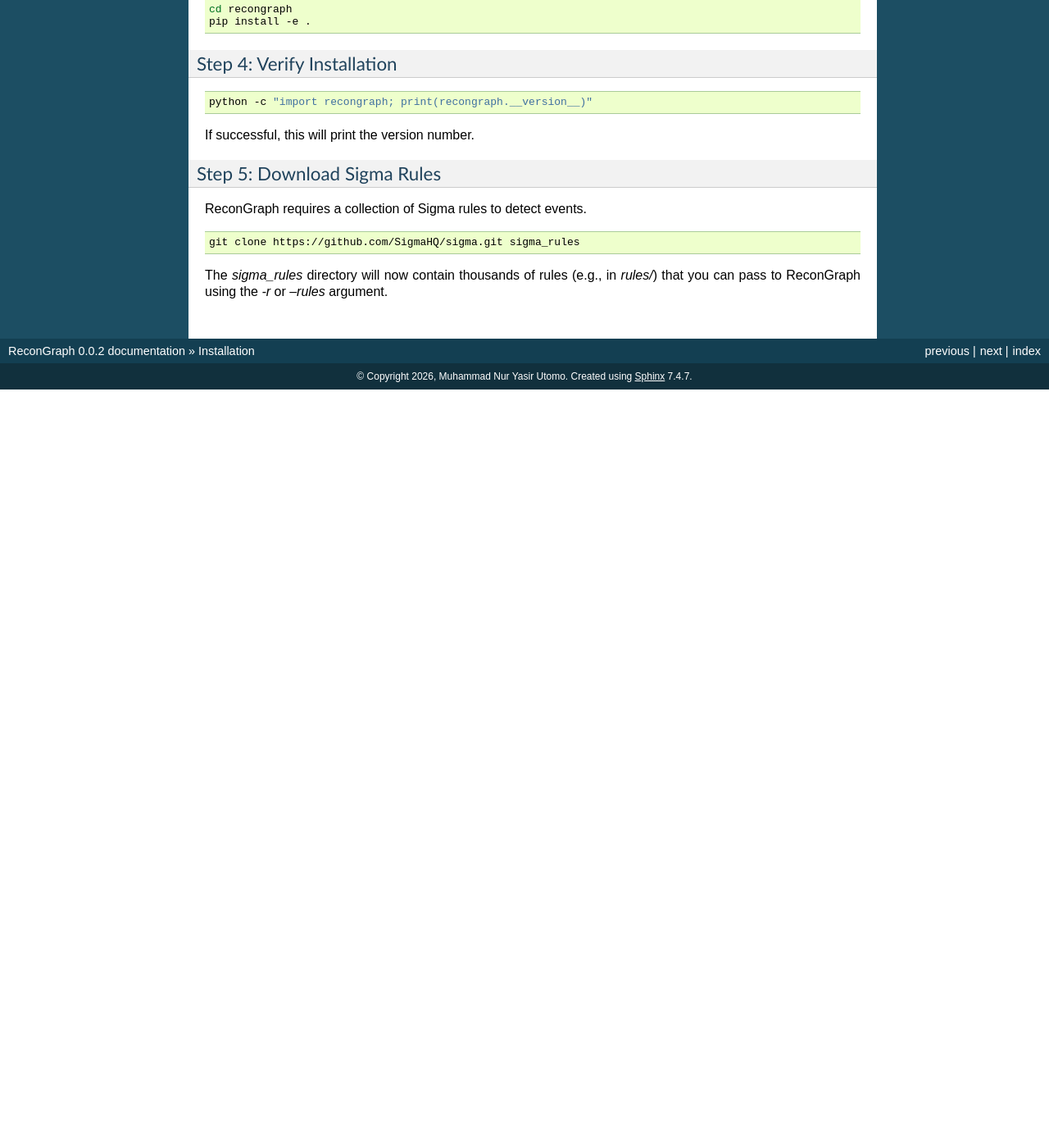
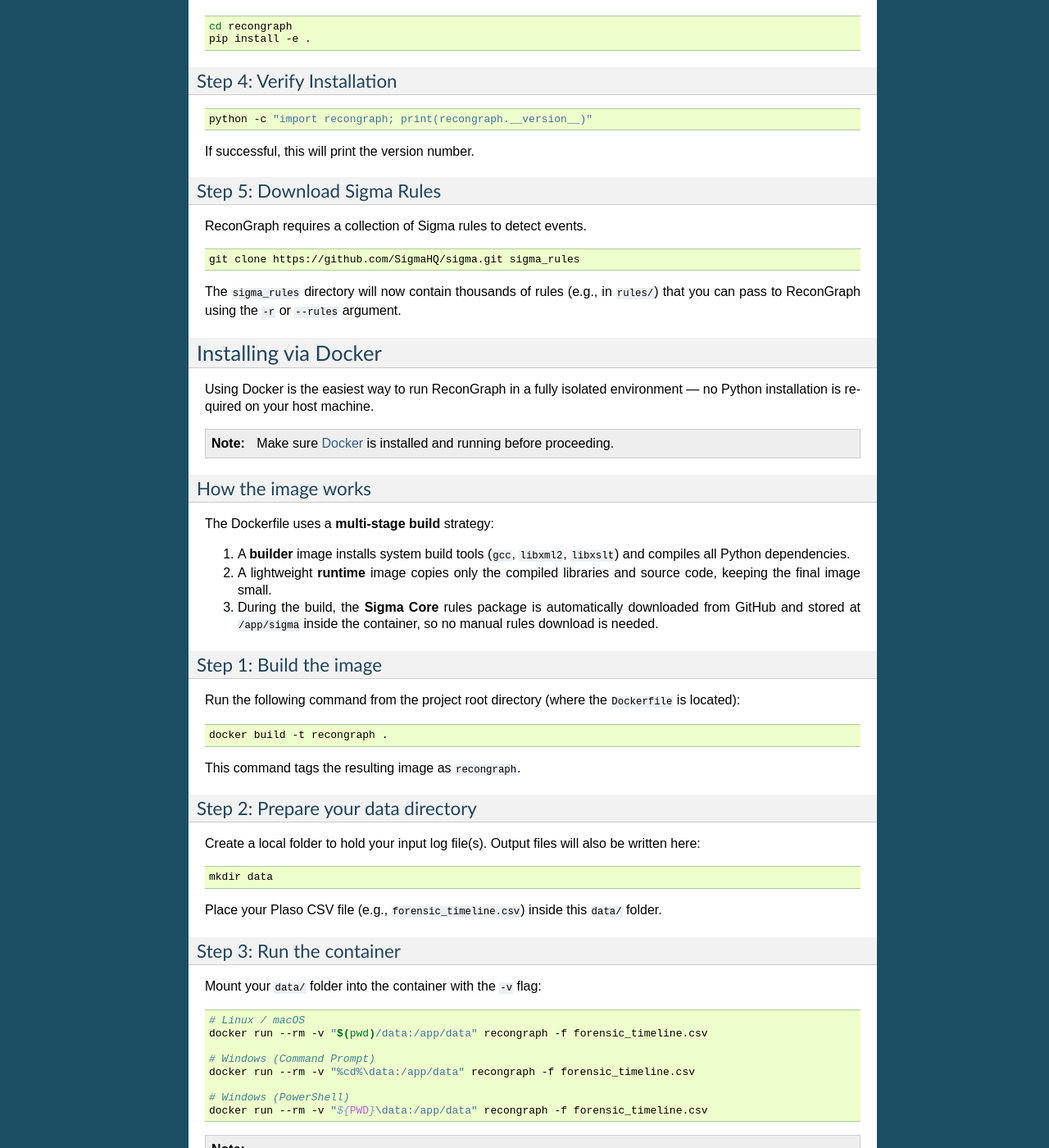
Before and after one commit to forensic-timeline/recongraph, a Sphinx documentation site: the page built from docs/source/installation.rst, in a window 1280 px wide and 1400 px high, scrolled down 942 px. Shown: the whole window at 82% size. Built offline with Sphinx 7.4.7, drawn with Linux system fonts in a browser that asks for light colours; before the commit the page ends 1417 px from its top, so only the background shows below that; some of the changed text lies outside the part shown.

Commit message:
feat: add Dockerfile

```diff
--- a/docs/source/changelog.rst
+++ b/docs/source/changelog.rst
@@ -1,5 +1,10 @@
 Changelog
 =========
+
+v0.0.3
+------
+
+- Added Dockerfile for ReconGraph.
 
 v0.0.2
 ------
--- a/docs/source/installation.rst
+++ b/docs/source/installation.rst
@@ -6,6 +6,7 @@
 
 - Python 3.13 or higher
 - Git
+- Docker (only if using the Docker-based installation)
 
 Installing via Pip (Recommended)
 --------------------------------
@@ -77,4 +78,86 @@
 
    git clone https://github.com/SigmaHQ/sigma.git sigma_rules
 
-The `sigma_rules` directory will now contain thousands of rules (e.g., in `rules/`) that you can pass to ReconGraph using the `-r` or `--rules` argument.
+The ``sigma_rules`` directory will now contain thousands of rules (e.g., in ``rules/``) that you can pass to ReconGraph using the ``-r`` or ``--rules`` argument.
+
+
+Installing via Docker
+---------------------
+
+Using Docker is the easiest way to run ReconGraph in a fully isolated environment — no Python installation is required on your host machine.
+
+.. note::
+
+   Make sure `Docker <https://docs.docker.com/get-docker/>`_ is installed and running before proceeding.
+
+How the image works
+^^^^^^^^^^^^^^^^^^^
+
+The Dockerfile uses a **multi-stage build** strategy:
+
+1. A **builder** image installs system build tools (``gcc``, ``libxml2``, ``libxslt``) and compiles all Python dependencies.
+2. A lightweight **runtime** image copies only the compiled libraries and source code, keeping the final image small.
+3. During the build, the **Sigma Core** rules package is automatically downloaded from GitHub and stored at ``/app/sigma`` inside the container, so no manual rules download is needed.
+
+Step 1: Build the image
+^^^^^^^^^^^^^^^^^^^^^^^
+
+Run the following command from the project root directory (where the ``Dockerfile`` is located):
+
+.. code-block:: bash
+
+   docker build -t recongraph .
+
+This command tags the resulting image as ``recongraph``.
+
+Step 2: Prepare your data directory
+^^^^^^^^^^^^^^^^^^^^^^^^^^^^^^^^^^^^
+
+Create a local folder to hold your input log file(s). Output files will also be written here:
+
+.. code-block:: bash
+
+   mkdir data
+
+Place your Plaso CSV file (e.g., ``forensic_timeline.csv``) inside this ``data/`` folder.
+
+Step 3: Run the container
+^^^^^^^^^^^^^^^^^^^^^^^^^
+
+Mount your ``data/`` folder into the container with the ``-v`` flag:
+
+.. code-block:: bash
+
+   # Linux / macOS
+   docker run --rm -v "$(pwd)/data:/app/data" recongraph -f forensic_timeline.csv
+
+   # Windows (Command Prompt)
+   docker run --rm -v "%cd%\data:/app/data" recongraph -f forensic_timeline.csv
+
+   # Windows (PowerShell)
+   docker run --rm -v "${PWD}\data:/app/data" recongraph -f forensic_timeline.csv
+
+.. note::
+
+   - ``--rm`` removes the container automatically after it finishes.
+   - The ``-v`` flag maps your local ``data/`` folder to ``/app/data`` inside the container, which is the working directory.
+   - All generated output files will appear in your local ``data/`` folder.
+
+Step 4: Use custom Sigma rules (optional)
+^^^^^^^^^^^^^^^^^^^^^^^^^^^^^^^^^^^^^^^^^
+
+The image ships with the bundled Sigma Core rules at ``/app/sigma``. To override this with your own rules directory, mount an additional volume and specify the path with ``-r``:
+
+.. code-block:: bash
+
+   # Linux / macOS
+   docker run --rm \
+     -v "$(pwd)/data:/app/data" \
+     -v "$(pwd)/my_sigma_rules:/app/custom_sigma" \
+     recongraph -f forensic_timeline.csv -r /app/custom_sigma
+
+   # Windows (PowerShell)
+   docker run --rm `
+     -v "${PWD}\data:/app/data" `
+     -v "${PWD}\my_sigma_rules:/app/custom_sigma" `
+     recongraph -f forensic_timeline.csv -r /app/custom_sigma
--- a/pyproject.toml
+++ b/pyproject.toml
@@ -4,7 +4,7 @@
 
 [project]
 name = "recongraph"
-version = "0.0.2"
+version = "0.0.3"
 authors = [
   { name="Muhammad Nur Yasir Utomo"},
 ]
```
Also changed, not shown: README.md (+87 -4 lines), docs/source/usage.rst (+66 -0 lines), 1 other file.
